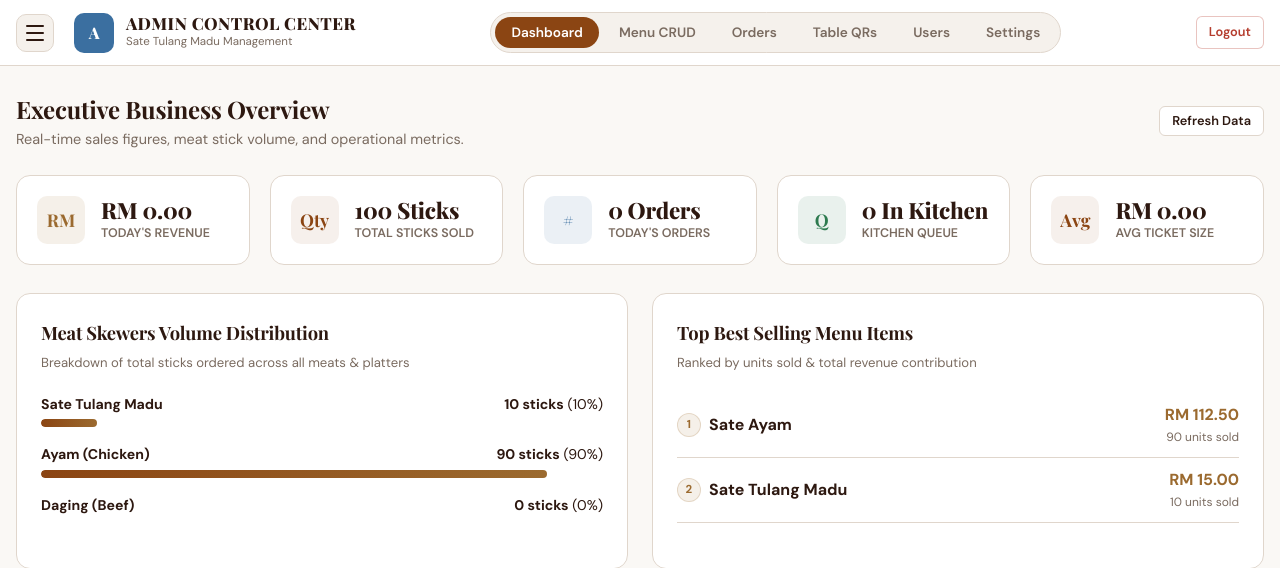
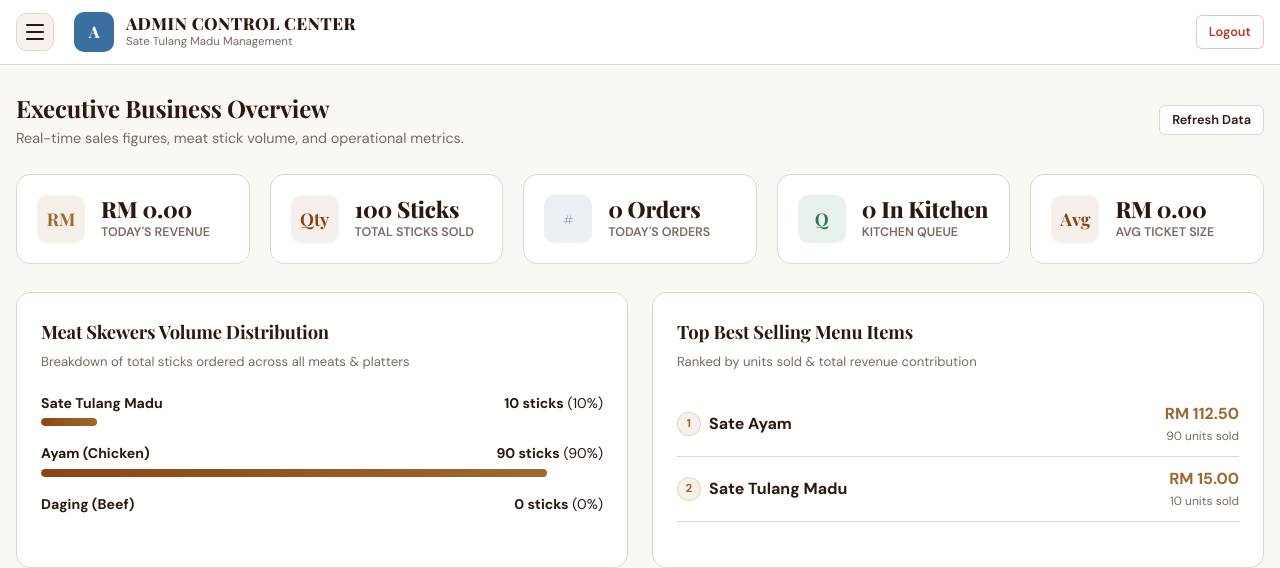
Before and after one commit to Izzul022/satay-ordering-system, a PHP site: page /admin.php in a window 1280 px wide. Shown: the top 568 px of the page. Run offline with PHP 8.4, Linux system fonts and the light colour scheme; the visitor is signed in with stand-in values (Sample User, id 1); data comes from the database, SQL or seed files in the repository.

Commit message:
Remove top subnav pills from Admin and Staff navbar so navigation is cleanly handled via the Side Navigation Drawer

```diff
--- a/admin.php
+++ b/admin.php
@@ -111,28 +111,6 @@ $currentUser = get_current_auth_user();
                 <h1>ADMIN CONTROL CENTER</h1>
                 <p>Sate Tulang Madu Management</p>
             </div>
-        </div>
-
-        <!-- Admin Subnav Tabs -->
-        <div class="dining-mode-selector">
-            <button type="button" class="mode-btn admin-nav-item active" data-tab="dashboard">
-                Dashboard
-            </button>
-            <button type="button" class="mode-btn admin-nav-item" data-tab="menu">
-                Menu CRUD
-            </button>
-            <button type="button" class="mode-btn admin-nav-item" data-tab="orders">
-                Orders
-            </button>
-            <button type="button" class="mode-btn admin-nav-item" data-tab="tables">
-                Table QRs
-            </button>
-            <button type="button" class="mode-btn admin-nav-item" data-tab="users">
-                Users
-            </button>
-            <button type="button" class="mode-btn admin-nav-item" data-tab="settings">
-                Settings
-            </button>
         </div>
 
         <!-- Navigation & User Logout -->
```
Also changed, not shown: kitchen.php (+0 -13 lines).
